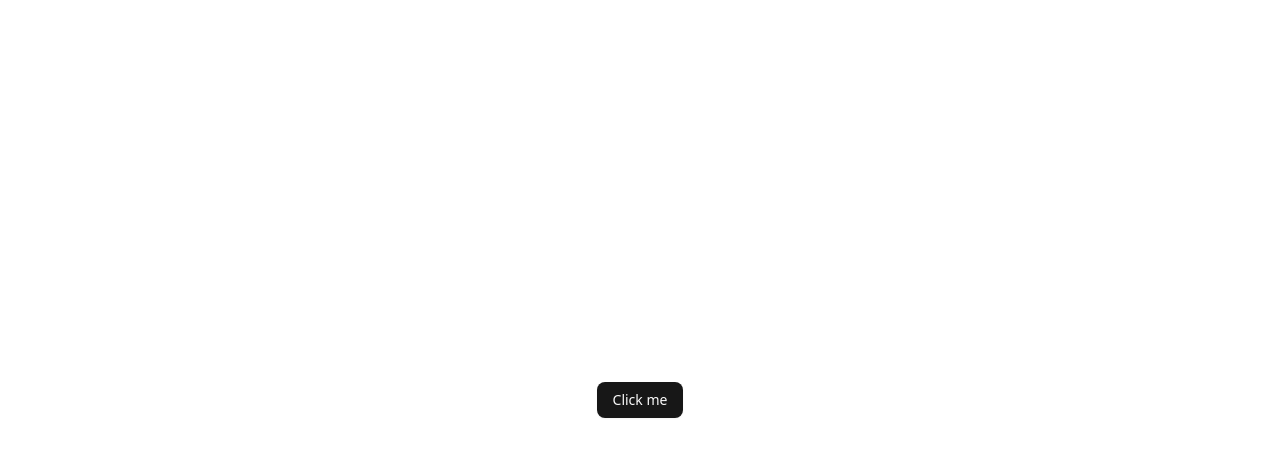
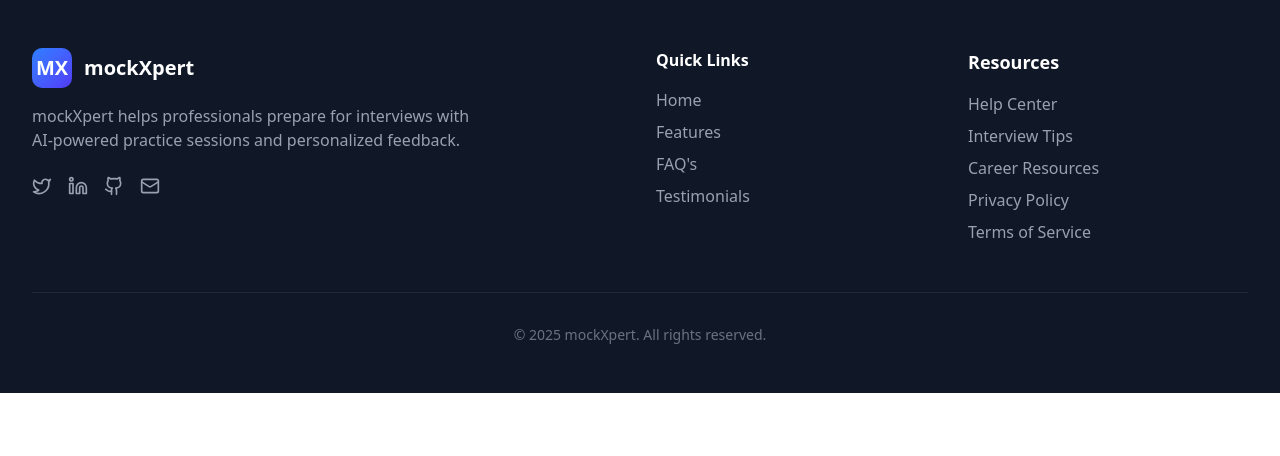
Before and after one commit to JrG-One/HackBytes3.O_Frontend, a React (Vite) app: page / in a window 1280 px wide. Shown: the top 456 px of the page. Built offline with nearby package versions, Linux system fonts and the light colour scheme.

Commit message:
Footer Created

```diff
--- a/src/App.jsx
+++ b/src/App.jsx
@@ -1,12 +1,11 @@
 
 
 import { Button } from "@/components/ui/button"
+import HomePage from "./pages/Homepage"
 
 const App = ()=>{
   return (
-    <div className="flex flex-col items-center justify-center min-h-svh">
-      <Button>Click me</Button>
-    </div>
+    <HomePage/>
   )
 }
 
--- /dev/null
+++ b/src/components/Footers.jsx
@@ -0,0 +1,114 @@
+import React from 'react';
+import { Twitter, Linkedin, Github, Mail } from 'lucide-react';
+const Footer = () => {
+    return (
+      <div>
+      <footer className="bg-gray-900 text-white">
+        <div className="max-w-7xl mx-auto px-4 sm:px-6 lg:px-8 py-12">
+          <div className="grid grid-cols-1 md:grid-cols-4 gap-8">
+            {/* Company Info */}
+            <div className="col-span-1 md:col-span-2">
+              <div className="flex items-center mb-4">
+                <div className="h-10 w-10 rounded-lg bg-gradient-to-br from-blue-500 to-indigo-600 flex items-center justify-center">
+                  <span className="text-white font-bold text-xl">MX</span>
+                </div>
+                <span className="ml-3 font-bold text-xl text-white">mockXpert</span>
+              </div>
+              <p className="text-gray-400 mb-6 max-w-md">
+              mockXpert helps professionals prepare for interviews with AI-powered practice sessions and personalized feedback.
+              </p>
+              <div className="flex space-x-4">
+                <a href="#" className="text-gray-400 hover:text-white transition">
+                  <Twitter className="h-5 w-5" />
+                </a>
+                <a href="#" className="text-gray-400 hover:text-white transition">
+                  <Linkedin className="h-5 w-5" />
+                </a>
+                <a href="#" className="text-gray-400 hover:text-white transition">
+                  <Github className="h-5 w-5" />
+                </a>
+                <a href="#" className="text-gray-400 hover:text-white transition">
+                  <Mail className="h-5 w-5" />
+                </a>
+              </div>
+            </div>
+
+            {/* Quick Links */}
+            <div>
+              <h3 className="font-bold t ext-lg mb-4">Quick Links</h3>
+              <ul className="space-y-2">
+                <li>
+                  <a
+                    href="#"
+                    onClick={(e) => {
+                      e.preventDefault();
+                      document.getElementById("home")?.scrollIntoView({ behavior: "smooth" });
+                    }}
+                    className="text-gray-400 hover:text-white transition"
+                  >
+                    Home
+                  </a>
+                </li>
+                <li>
+                  <a
+                    href="#"
+                    onClick={(e) => {
+                      e.preventDefault();
+                      document.getElementById("features")?.scrollIntoView({ behavior: "smooth" });
+                    }}
+                    className="text-gray-400 hover:text-white transition"
+                  >
+                    Features
+                  </a>
+                </li>
+                <li>
+                  <a
+                    href="#"
+                    onClick={(e) => {
+                      e.preventDefault();
+                      document.getElementById("faqs")?.scrollIntoView({ behavior: "smooth" });
+                    }}
+                    className="text-gray-400 hover:text-white transition"
+                  >
+                    FAQ's
+                  </a>
+                </li>
+                <li>
+                  <a
+                    href="#"
+                    onClick={(e) => {
+                      e.preventDefault();
+                      document.getElementById("testimonials")?.scrollIntoView({ behavior: "smooth" });
+                    }}
+                    className="text-gray-400 hover:text-white transition"
+                  >
+                    Testimonials
+                  </a>
+                </li>
+
+              </ul>
+            </div>
+
+            {/* Resources */}
+            <div>
+              <h3 className="font-bold text-lg mb-4">Resources</h3>
+              <ul className="space-y-2">
+                <li><a href="#" className="text-gray-400 hover:text-white transition">Help Center</a></li>
+                <li><a href="#" className="text-gray-400 hover:text-white transition">Interview Tips</a></li>
+                <li><a href="#" className="text-gray-400 hover:text-white transition">Career Resources</a></li>
+                <li><a href="#" className="text-gray-400 hover:text-white transition">Privacy Policy</a></li>
+                <li><a href="#" className="text-gray-400 hover:text-white transition">Terms of Service</a></li>
+              </ul>
+            </div>
+          </div>
+
+          <div className="border-t border-gray-800 mt-12 pt-8 text-center text-gray-500 text-sm">
+            <p>&copy; {new Date().getFullYear()} mockXpert. All rights reserved.</p>
+          </div>
+        </div>
+      </footer>
+      </div>
+    );
+  };
+
+  export default Footer;
--- /dev/null
+++ b/src/pages/Homepage.jsx
@@ -0,0 +1,12 @@
+import { useState } from "react";
+import Footer from "../components/Footers";
+
+const HomePage = () => {
+    return (
+        <div className="min-h-screen flex flex-col">
+            <Footer />
+        </div>
+    );
+};
+
+export default HomePage;
```
